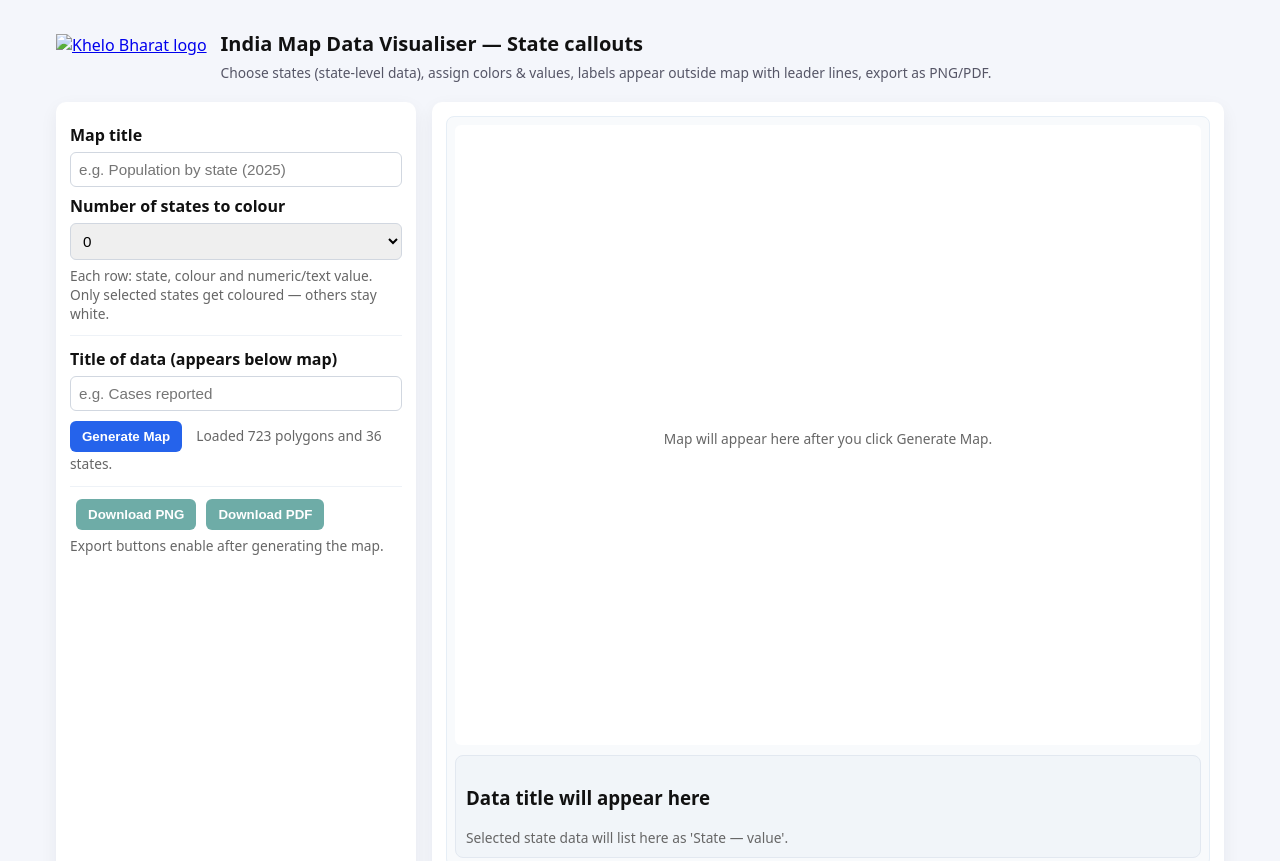
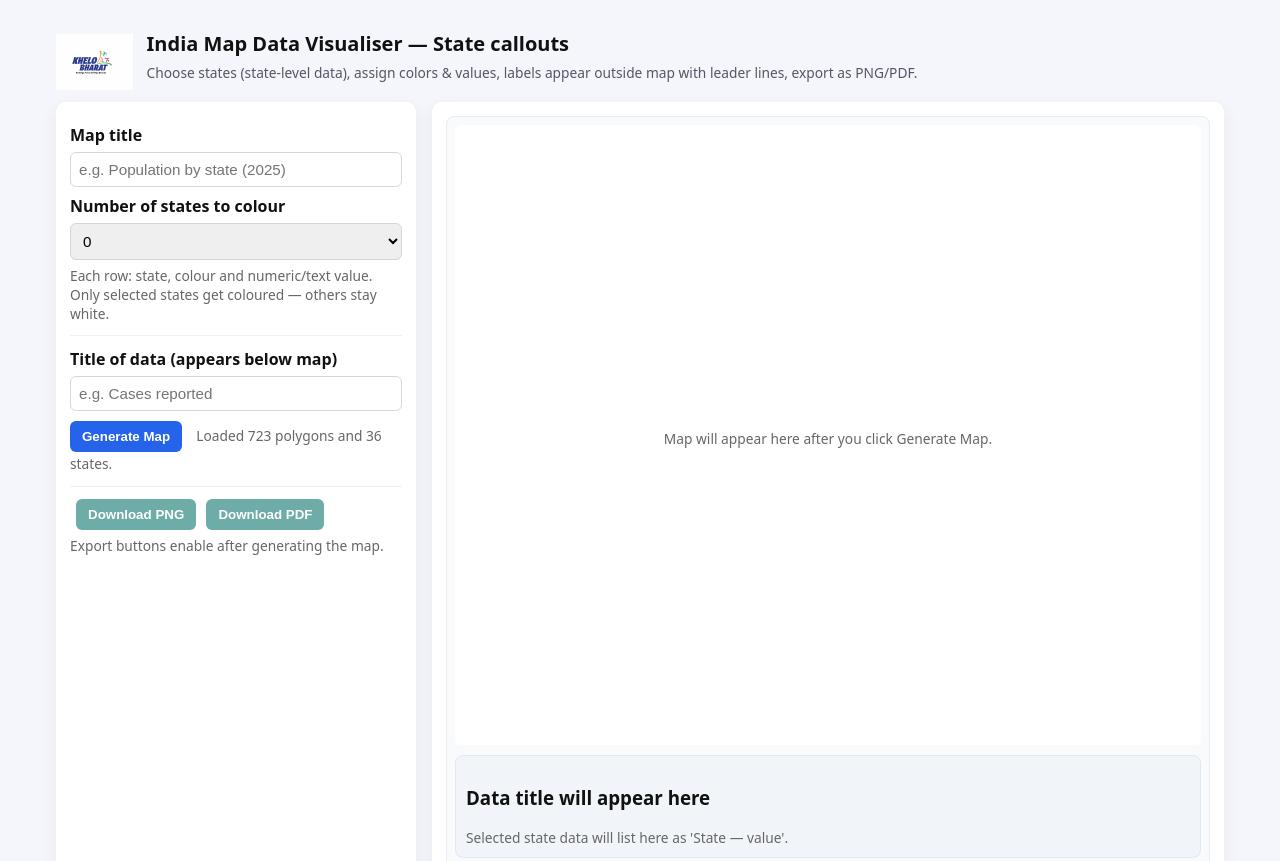
Before and after one commit to khelobharatofficial/in, a plain HTML site: page index.html in a window 1280 px wide. Shown: the top 861 px of the page. Drawn offline with nearby package versions, Linux system fonts and the light colour scheme.

Commit message:
Update and rename i.html to index.html

```diff
--- a/i.html
+++ b/index.html
@@ -4,7 +4,7 @@
   <meta charset="utf-8" />
   <title>India Map Data Visualiser — State callouts</title>
   <meta name="viewport" content="width=device-width,initial-scale=1" />
-
+  <link rel="icon" type="image/svg+xml" href="favicon.svg" />
   <!-- d3 + topojson -->
   <script src="https://cdnjs.cloudflare.com/ajax/libs/d3/7.9.0/d3.min.js"
           crossorigin="anonymous" referrerpolicy="no-referrer"></script>
@@ -50,7 +50,7 @@
 <body>
   <div class="container">
     <header>
-      <a href="#" title="Khelo Bharat Officials"><img src="logo.svg" alt="Khelo Bharat logo" /></a>
+      <a href="#" title="Khelo Bharat Officials"><img src="favicon.svg" alt="Khelo Bharat logo" /></a>
       <div>
         <h1>India Map Data Visualiser — State callouts</h1>
         <p class="small">Choose states (state-level data), assign colors & values, labels appear outside map with leader lines, export as PNG/PDF.</p>
```
